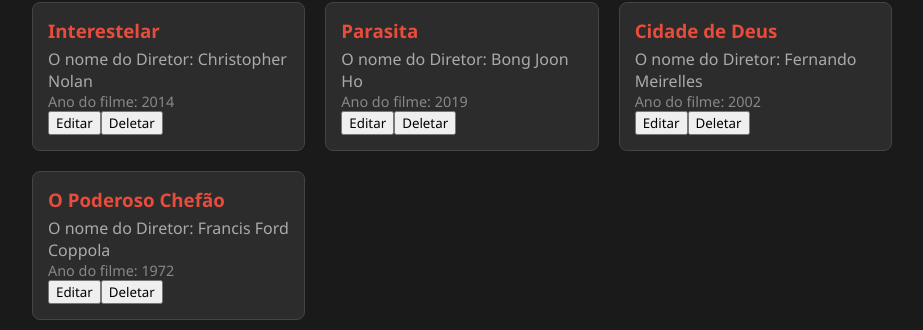
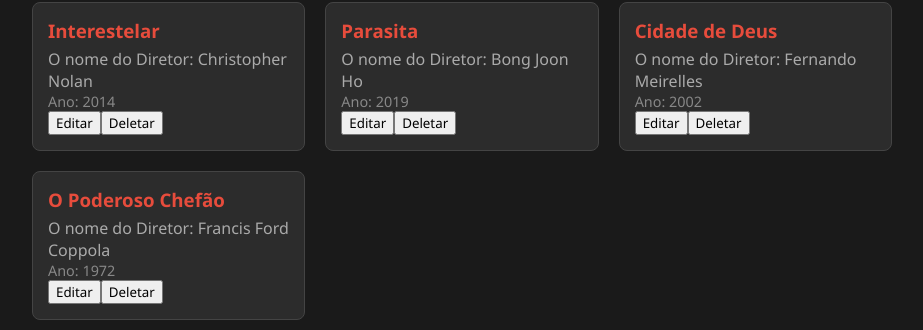
Before and after one commit to delanohelio/filmes, a Vue app: page / in a window 1280 px wide. Shown: the part 131-461 px from the top of the page, without its empty margins (178-1101 px from the left). Built offline with nearby package versions, Linux system fonts and the light colour scheme.

Commit message:
Revert "Merge branch 'aleffy'"
This reverts commit 16c9b1cada1634c704e665846fa35acbcdff9e8e, reversing
changes made to 79ed21d9ccd7b313d4b9ac39745236dd988890fe.

```diff
--- a/src/components/FilmeCard.vue
+++ b/src/components/FilmeCard.vue
@@ -2,7 +2,7 @@
   <div class="movie-card">
     <h3>{{ filme.titulo }}</h3>
     <p class="director">O nome do Diretor: {{ filme.diretor }}</p>
-    <p class="year">Ano do filme: {{ filme.ano }}</p>
+    <p class="year">Ano: {{ filme.ano }}</p>
     <button>Editar</button>
     <button>Deletar</button>
   </div>
```
